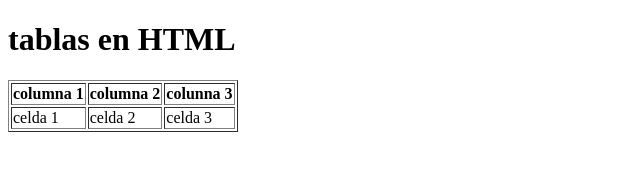
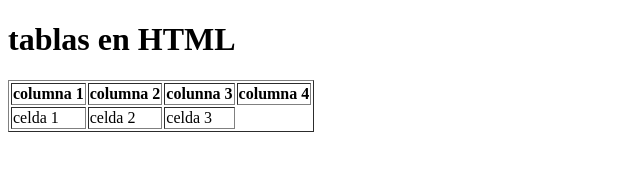
Before and after one commit to jvmarinback/curso-backend, a plain HTML site: page HTML/tablas.html in a window 1280 px wide. Shown: the whole page, without its empty margins (0-640 px from the left). Drawn offline with Linux system fonts and the light colour scheme.

Commit message:
modificacion1

```diff
--- a/HTML/tablas.html
+++ b/HTML/tablas.html
@@ -15,6 +15,7 @@
             <th>columna 1</th>
             <th>columna 2</th>
             <th>colunna 3</th>
+            <th>columna 4</th>
         </tr>
         <!-- inicia filas -->
         <tr>
```
